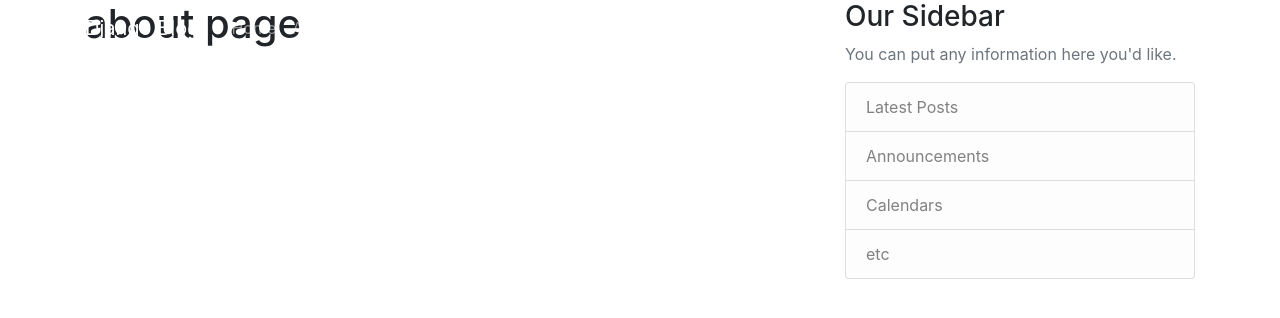
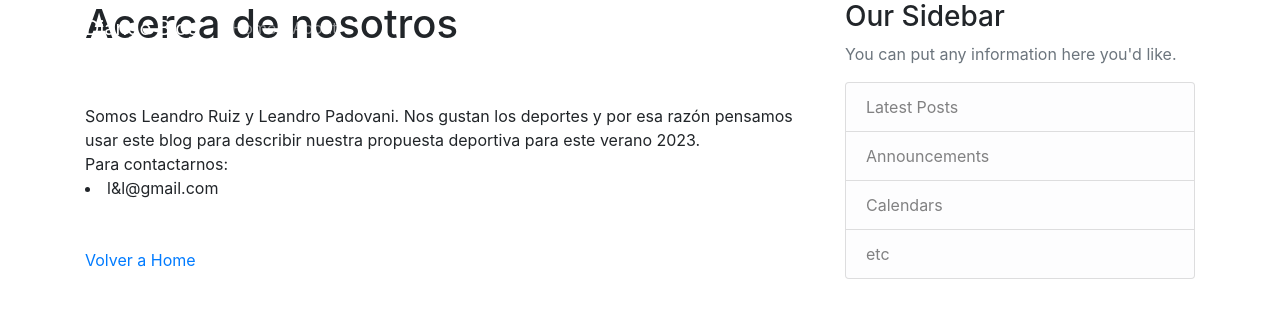
Before and after one commit to Leandrorb98/UNO, a Django app: template blog/templates/blog/about.html in a window 1280 px wide. Shown: the top 318 px of the page. Run offline with Django 4.2, Linux system fonts and the light colour scheme; the template is opened without the code that fills it, so the values that code supplies are empty; parts of the project's set-up code (start-up, migrations or seed data) failed here and were passed over; some libraries are stand-ins or nearby versions.

Commit message:
Actualizacion templates

```diff
--- a/blog/templates/blog/about.html
+++ b/blog/templates/blog/about.html
@@ -1,4 +1,14 @@
 {% extends "blog/base.html" %}
 {% block content %}
-    <h1>about page</h1>
+    <h1>Acerca de nosotros</h1>
+    <br><br>Somos Leandro Ruiz y Leandro Padovani.
+    Nos gustan los deportes y por esa razón pensamos usar este blog para describir nuestra propuesta deportiva para este verano 2023.
+    <br>Para contactarnos:
+    <br>
+    <li>l&l@gmail.com</li>
+
+    <!-- Enlace de retorno -->
+    <br><br>
+    <a href ="{% url 'blog-home' %}">Volver a Home</a>
+
 {% endblock content %}
--- a/blog/templates/blog/base.html
+++ b/blog/templates/blog/base.html
@@ -2,7 +2,7 @@
 <!DOCTYPE html>
 <html>
 <head>
-  <head>
+  <!-- <head> -->
     <!-- Required meta tags -->
     <meta charset="utf-8">
     <meta name="viewport" content="width=device-width, initial-scale=1, shrink-to-fit=no">
--- a/blog/templates/blog/home.html
+++ b/blog/templates/blog/home.html
@@ -12,4 +12,9 @@
             </div>
         </article>
     {% endfor %}
+
+    <!-- Enlace a About -->
+    <br><br>
+    <a href ="{% url 'blog-about' %}">Acerca de Nosotros</a>
+
 {% endblock content %}
```
